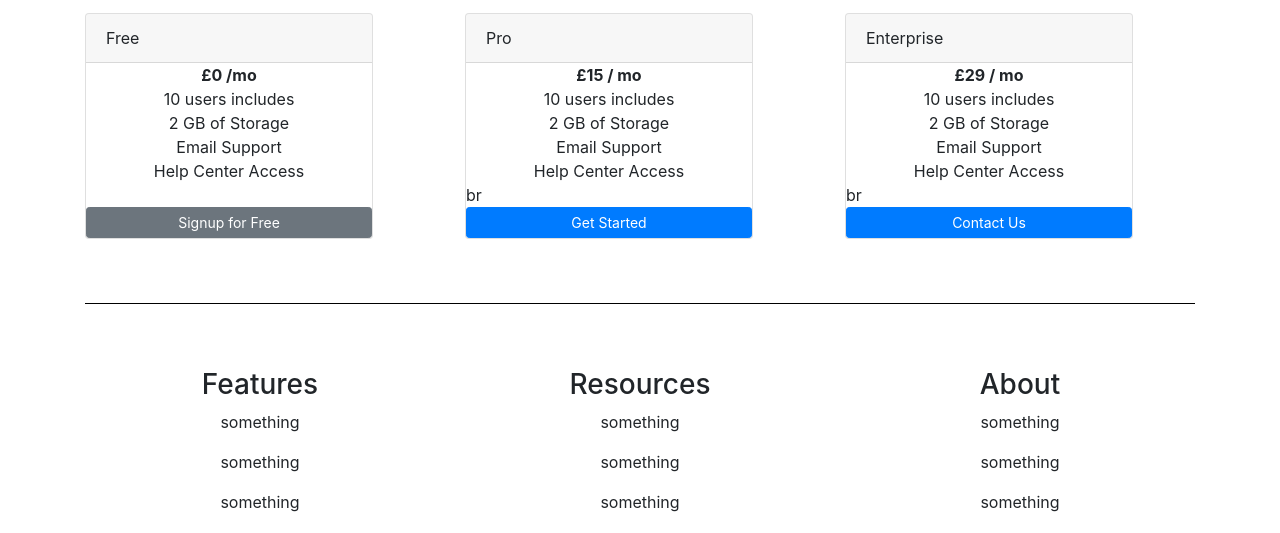
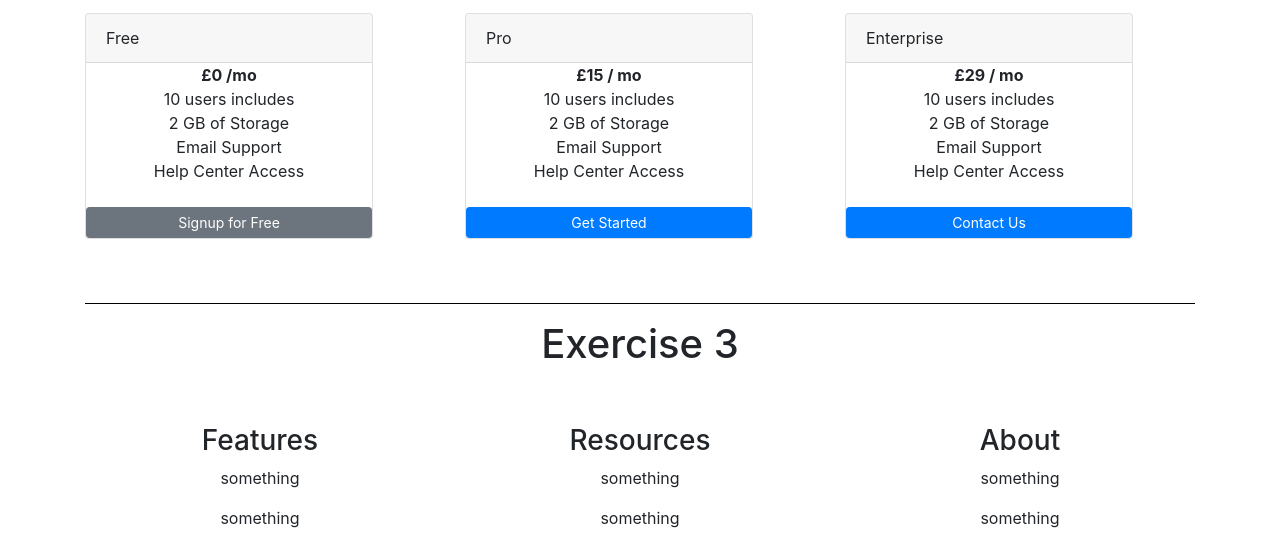
Before and after one commit to kolluvinay425/Strive-Homework-M2D8, a plain HTML site: page index.html in a window 1280 px wide. Shown: the part 693-1226 px from the top of the page. Drawn offline with nearby package versions, Linux system fonts and the light colour scheme.

Commit message:
Update index.html

```diff
--- a/index.html
+++ b/index.html
@@ -83,7 +83,7 @@
                       <li class="list-group" style="text-align: center;">2 GB of Storage</li>
                       <li class="list-group" style="text-align: center;">Email Support</li>
                       <li class="list-group" style="text-align: center;">Help Center Access</li>
-                      br
+                      <br>
                       <button type="button" class="btn btn-primary btn-sm">Get Started</button>
 
                     </ul>
@@ -100,7 +100,7 @@
                   <li class="list-group" style="text-align: center;">2 GB of Storage</li>
                   <li class="list-group" style="text-align: center;">Email Support</li>
                   <li class="list-group" style="text-align: center;">Help Center Access</li>
-                  br
+                  <br>
                   <button type="button" class="btn btn-primary btn-sm">Contact Us</button>
 
 
@@ -111,7 +111,10 @@
          </div>
          <br><br>
          <hr style="background-color: black;">
+         <h1 style="text-align:center ;">Exercise 3</h1>
+
          <br><br>
+
          <div class="row">
              <div class="col-4 center-para">
                  <h3  style="text-align:center;">Features</h3>
```
